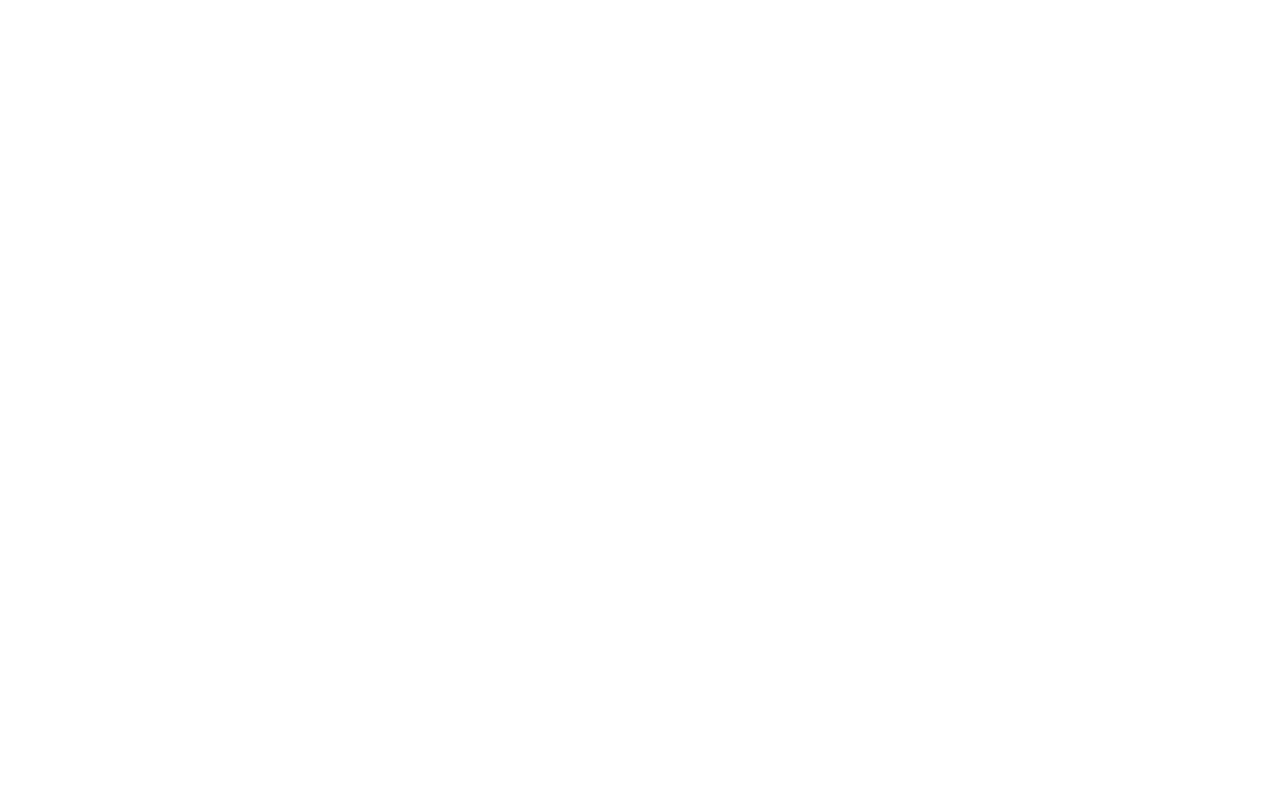
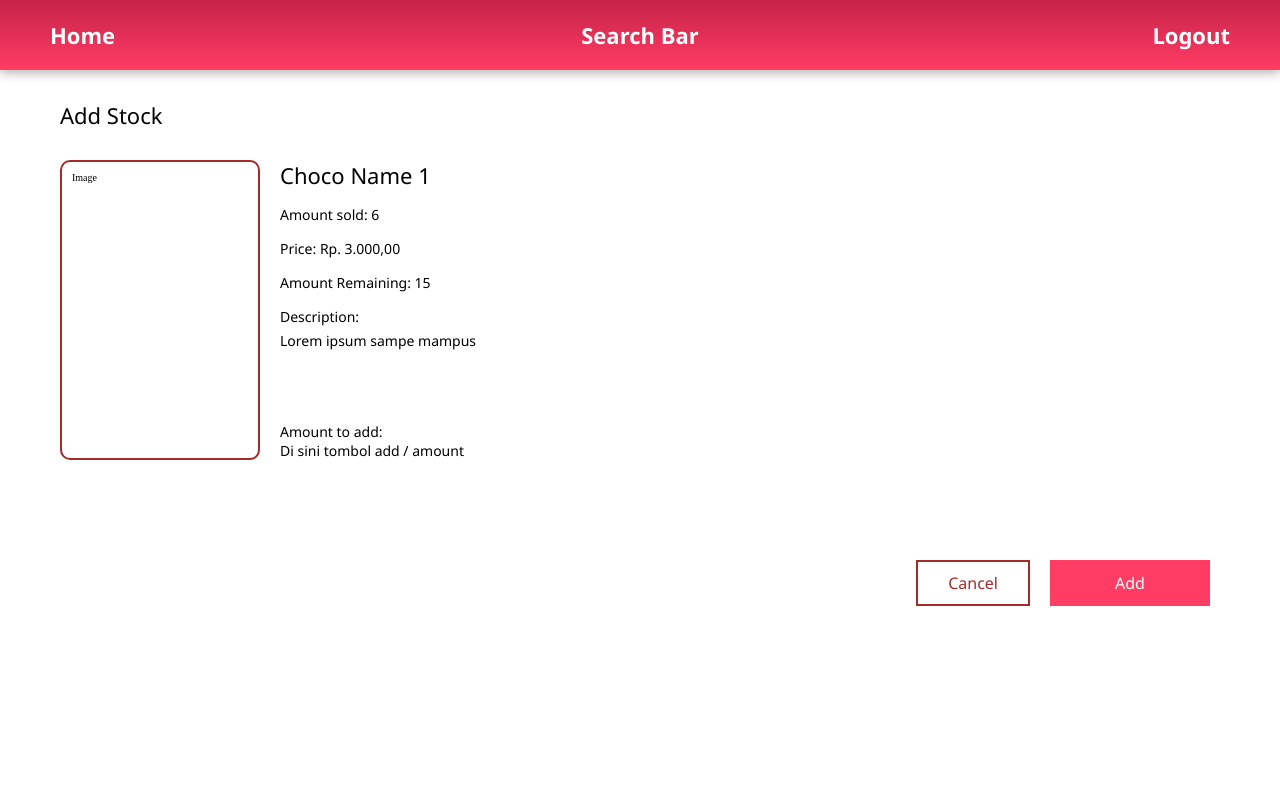
Before and after one commit to primayoriko/choco-shop-web, a PHP site: page /src/add_chocolate.php in a window 1280 px wide. Before the commit the page is empty. Run offline with PHP 8.4, Linux system fonts and the light colour scheme.

Commit message:
Update base on Add and Buy Chocolate, added buttons.css

```diff
--- /dev/null
+++ b/public/css/buttons.css
@@ -0,0 +1,24 @@
+.btn-primary {
+    min-width: 16rem;
+    padding: 1rem 2rem;
+    background-color: rgba(255, 60, 100, 1);
+    color: white;
+    transition: all 100ms;
+    border: solid 2px rgba(255, 60, 100, 1);
+}
+
+.btn-primary:hover {
+    background-color: rgb(255, 106, 135);
+}
+
+.btn-secondary {
+    padding: 1rem 3rem;
+    background-color: transparent;
+    border: solid 2px brown;
+    color: brown;
+    transition: all 100ms;
+}
+
+.btn-secondary:hover {
+    background-color: rgba(253, 165, 182, 0.5);
+}
--- a/public/css/buy_add_chocolate.css
+++ b/public/css/buy_add_chocolate.css
@@ -1,12 +1,59 @@
+@import './index.css';
+
 .page-title {
-  box-sizing: border-box;
   display: flex;
   flex-direction: row;
-  justify-content: space-between;
-  align-items: center;
-  margin: 1rem 0;
+  align-items: flex-start;
+  margin: 1rem 0 3rem;
 }
 
-.top-content {
+.choco-container {
   display: flex;
+  flex-direction: row;
+
 }
+
+.choco-image {
+  border: solid 2px brown;
+  border-radius: 1rem;
+  width: 200px;
+  height: 300px;
+  padding: 1rem;
+  margin: 0 2rem 0 0;
+}
+
+.choco-right {
+  display: flex;
+  flex-direction: column;
+  flex-grow: 1;
+  justify-content: space-between;
+}
+
+.choco-props > * {
+  margin: 1.5rem 0 0;
+}
+
+.choco-title {
+  margin: 0;
+}
+
+.choco-desc {
+  margin: 0.5rem 0;
+}
+
+.amount-modifier {
+  display: flex;
+  flex-direction: column;
+}
+
+.btn-group {
+  display: flex;
+  flex-direction: row;
+  align-self: flex-end;
+  flex-grow: 1;
+  margin-top: 10rem;
+}
+
+.btn-group > button {
+  margin: 0 1rem;
+}
--- a/public/css/dashboard.css
+++ b/public/css/dashboard.css
@@ -1,8 +1,3 @@
-.container {
-  padding: 4rem 6rem;
-  display: flex;
-}
-
 .top-container {
   width: 100%;
   box-sizing: border-box;
--- a/public/css/index.css
+++ b/public/css/index.css
@@ -3,11 +3,25 @@
  * ------------------------------------------------------------------
  *
  *  TOC:
+ *      # i. Imports
  *      # A. Custom Normalize
  *      # B. Typography
+ *      # C. Global Classes
+ *      # D. Colors
  *
  * =================================================================== */
-/* ===================================================================
+
+/* * ===================================================================
+   * # i. Imports
+   * ------------------------------------------------------------------- */
+
+@import './buttons.css';
+
+  /* * ===================================================================
+       * # C. Variables
+       * ------------------------------------------------------------------- */
+
+ /* ===================================================================
  * # A. Custom Normalize
  * ------------------------------------------------------------------- */
 html,
@@ -64,7 +78,7 @@ section {
 
 /* # End of Normalize
    * ----------------------- */
-/* ===================================================================
+/* * ===================================================================
    * # B. Typography
    * ------------------------------------------------------------------- */
 html {
@@ -73,10 +87,20 @@ html {
 
 .text-title {
   font-family: "Segoe UI", Tahoma, Geneva, Verdana, sans-serif;
-  font-size: 20px;
+  font-size: 22px;
 }
 
-/* ===================================================================
+.text-subtitle {
+  font-family: "Segoe UI", Tahoma, Geneva, Verdana, sans-serif;
+  font-size: 16px;
+}
+
+.text-content {
+  font-family: "Segoe UI", Tahoma, Geneva, Verdana, sans-serif;
+  font-size: 14px;
+}
+
+/* * ===================================================================
      * # C. Variables
      * ------------------------------------------------------------------- */
 :root {
@@ -85,20 +109,20 @@ html {
   /* > Colors */
 
   /* 1> Primary: Abu muda ke pink*/
-  --primary: #2d2831;
+  /* --primary: #2d2831;
   --primary2: #453b4d;
-  --primary-light1: pink;
+  --primary-light1: pink; */
 
   /*  1> Secondary: Orange Sunset */
-  --secondary1: #dd7e3e;
+  /* --secondary1: #dd7e3e;
   --secondary2: #d48748;
   --secondary-dark1: #643713;
-  --secondary-dark2: #7e3f0b;
+  --secondary-dark2: #7e3f0b; */
 
   /* 1> Accent: Soft Blue */
-  --accent1: #263aee;
+  /* --accent1: #263aee;
   --accent2: #6886e7;
-  --black-true: #000;
+  --black-true: #000; */
 
   /* background-color: var(--primary); */
 }
@@ -109,9 +133,15 @@ html {
 * # D. Global classes
 * ------------------------------------------------------------------- */
 .container {
-  padding: 4rem 6rem;
+  padding: 2rem 6rem;
   display: flex;
+  flex-direction: column;
+  flex-grow: 1;
 }
+
+
+
+
 
 /* # End of Variables
      * ----------------------- */
--- a/src/add_chocolate.php
+++ b/src/add_chocolate.php
@@ -0,0 +1,66 @@
+<?php
+// session_start();
+// if (!isset($_SESSION["loggedIn"]) || !$_SESSION["loggedIn"]) {
+//     header("location: login.php");
+//     exit;
+// }
+// if (!isset($_SESSION["isSuperuser"]) || !$_SESSION["isSuperuser"]) {
+//     header("location: dashboard.php");
+//     exit;
+// }
+
+?>
+
+
+<!DOCTYPE html>
+<html>
+
+<head>
+    <title>Willy Wangky Chocolate Factory</title>
+    <!-- <link rel="stylesheet" href="../public/css/index.css" type="text/css"> -->
+    <link rel="stylesheet" href="../public/css/buy_add_chocolate.css" type="text/css">
+</head>
+
+<body>
+    <main>
+        <?php include('components/header.php') ?>
+        <div class="container">
+            <div class="page-title text-title">
+                Add Stock
+            </div>
+            <div class="choco-container">
+                <div class="choco-image">
+                    Image
+                </div>
+                <div class="choco-right">
+
+                    <div class="choco-props text-content">
+                        <div class="choco-title text-title" id="choco-title">Choco Name 1</div>
+                        <div>Amount sold: <span id="choco-sold"> 6 </span></div>
+                        <div>Price: <span id="choco-price"> Rp. 3.000,00 </span></div>
+                        <div>Amount Remaining: <span id="choco-stock"> 15 </span></div>
+                        <div>Description:</div>
+                        <div class="choco-desc" id="choco-desc"> Lorem ipsum sampe mampus</div>
+
+                    </div>
+                    <div class="amount-modifier text-content">
+                        <div>
+                            <div>Amount to add:</div>
+                            <div>Di sini tombol add / amount</div>
+                        </div>
+                    </div>
+                </div>
+            </div>
+            <div class="btn-group">
+                <button class="btn-secondary text-subtitle"> Cancel </button>
+                <button class="btn-primary text-subtitle" id="btn-add">Add</button>
+            </div>
+        </div>
+
+        <script>
+
+        </script>
+    </main>
+</body>
+
+</html>
```
Also changed, not shown: src/buy_add_chocolate.php (deleted, +0 -80 lines), src/buy_chocolate.php (added, +77 -0 lines), src/dashboard.php (+5 -5 lines).
